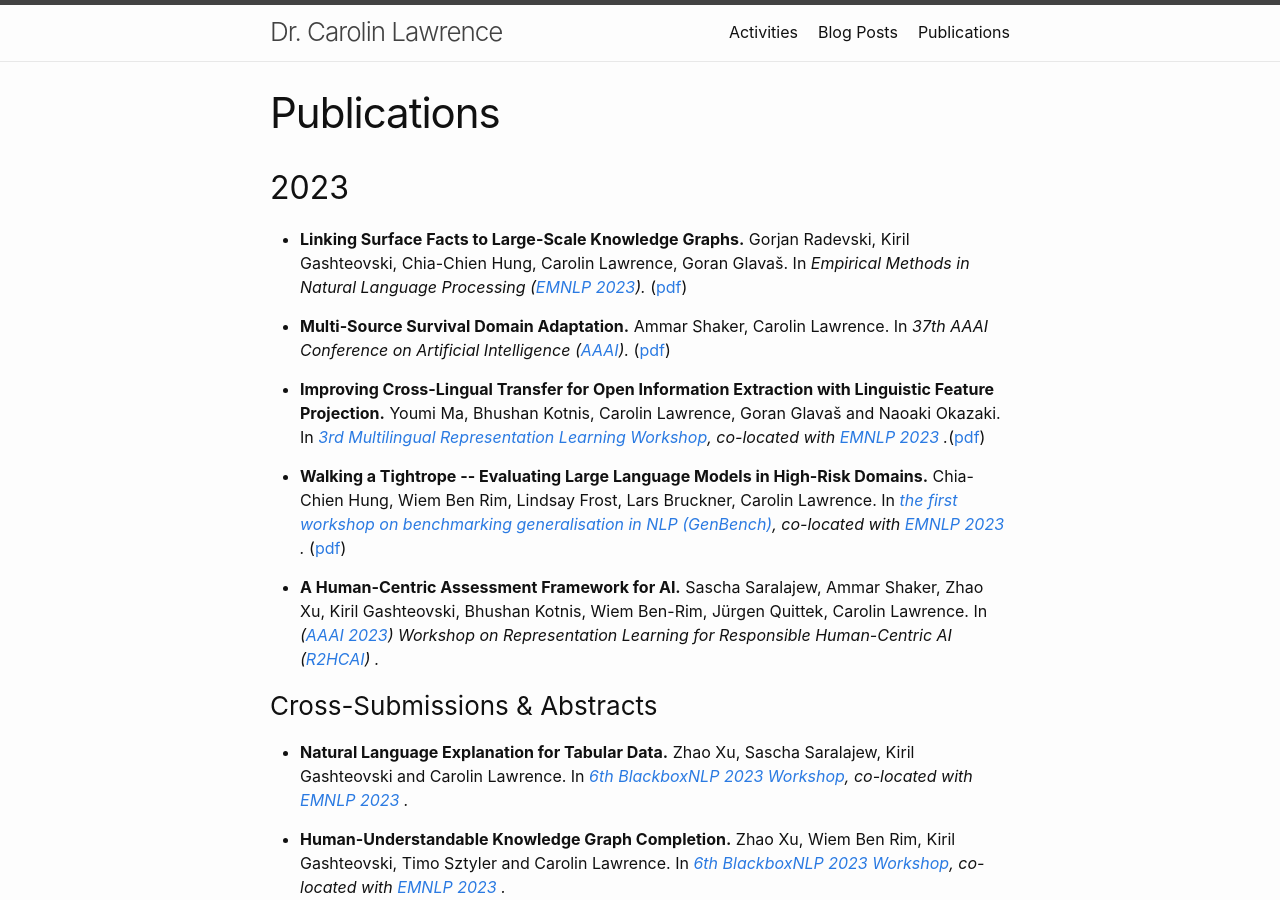
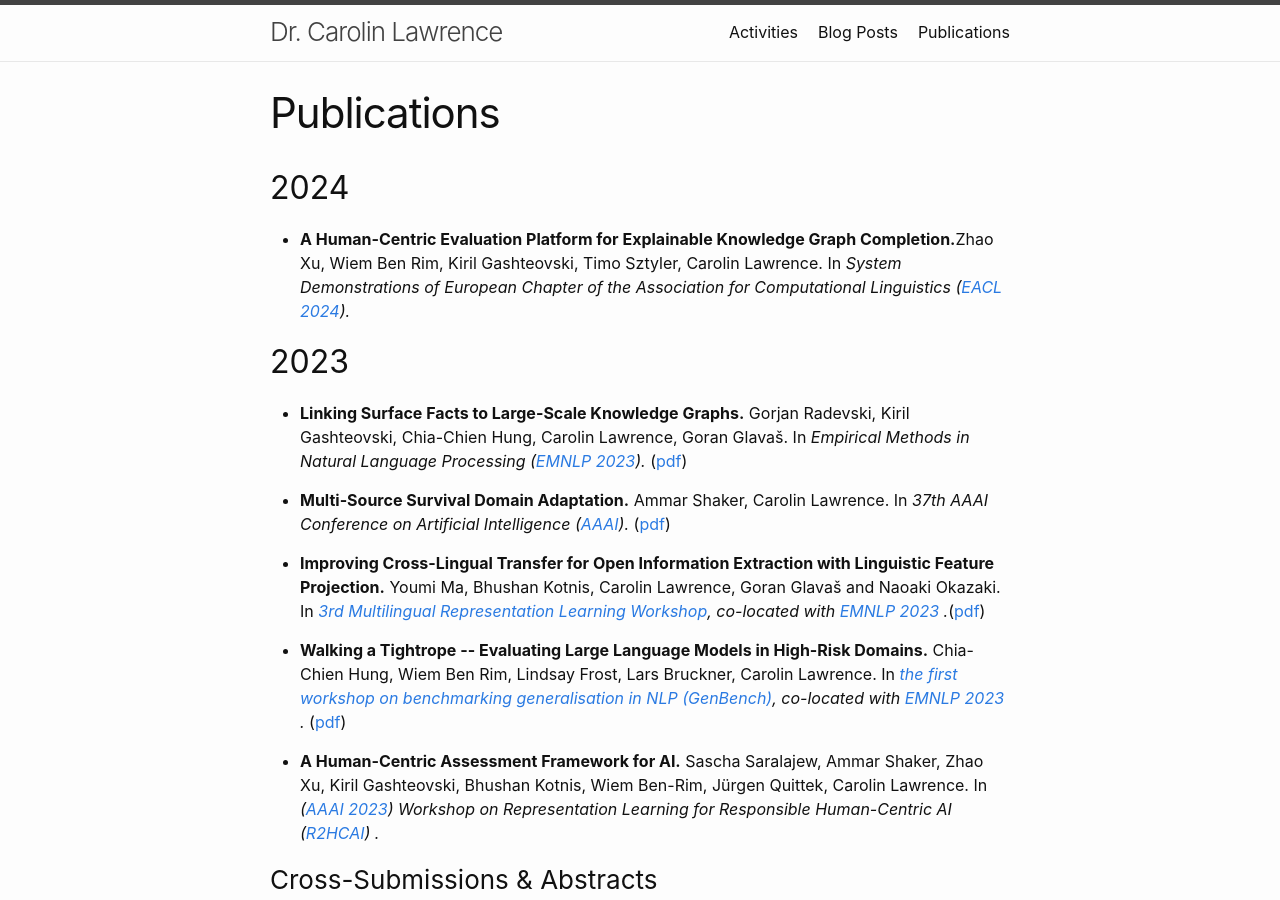
Before and after one commit to carolinlawrence/carolinlawrence.github.io, a Jekyll site: the page built from publications.markdown, in a window 1280 px wide and 900 px high. Built offline with Jekyll 4.4.1, drawn with Linux system fonts in a browser that asks for light colours.

Commit message:
Update publications.markdown

```diff
--- a/publications.markdown
+++ b/publications.markdown
@@ -3,6 +3,11 @@ title: Publications
 permalink: "/publications/"
 layout: page
 ---
+
+## 2024
+<ul>
+    <p><li><b>A Human-Centric Evaluation Platform for Explainable Knowledge Graph Completion.</b>Zhao Xu, Wiem Ben Rim, Kiril Gashteovski, Timo Sztyler, Carolin Lawrence. In <i> System Demonstrations of European Chapter of the Association for Computational Linguistics (<a href="https://2024.eacl.org/">EACL 2024</a>).</i> </li></p>
+</ul>
 
 ## 2023
 <ul>
```
